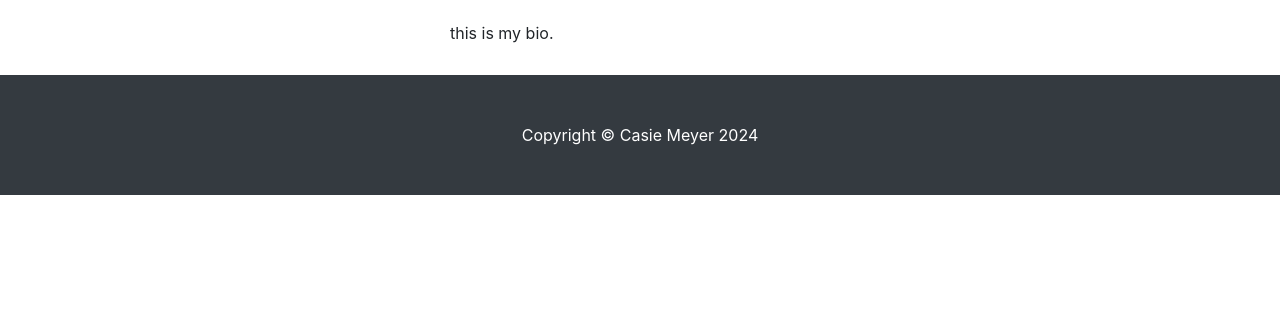
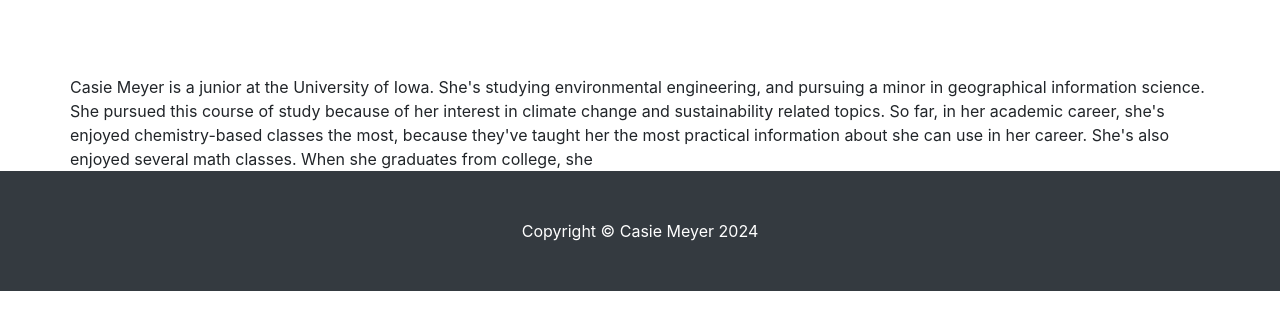
Before and after one commit to casie-meyer/geog3540, a website: page shortbio.html in a window 1280 px wide. Shown: the part 131-460 px from the top of the page. Drawn offline with Linux system fonts and the light colour scheme.

Commit message:
Update shortbio.html

```diff
--- a/shortbio.html
+++ b/shortbio.html
@@ -60,7 +60,14 @@
 	 <div class="col-lg-4 col-sm-6 portfolio-item">
 	<img class="card-img-top" src="files/me.jpg" alt=""></a>
 	</div>
-	<p class="card-text"> this is my bio. </p>
+	<p class="card-text"> Casie Meyer is a junior at the University of Iowa. She's studying environmental engineering, and pursuing a minor in
+	geographical information science. She pursued this course of study because of her interest in climate change and sustainability related topics.
+	So far, in her academic career, she's enjoyed chemistry-based classes the most, because they've taught her the most practical information about
+	she can use in her career. She's also enjoyed several math classes. When she graduates from college, she
+
+
+
+	</p>
 	</div>
 
 
```
